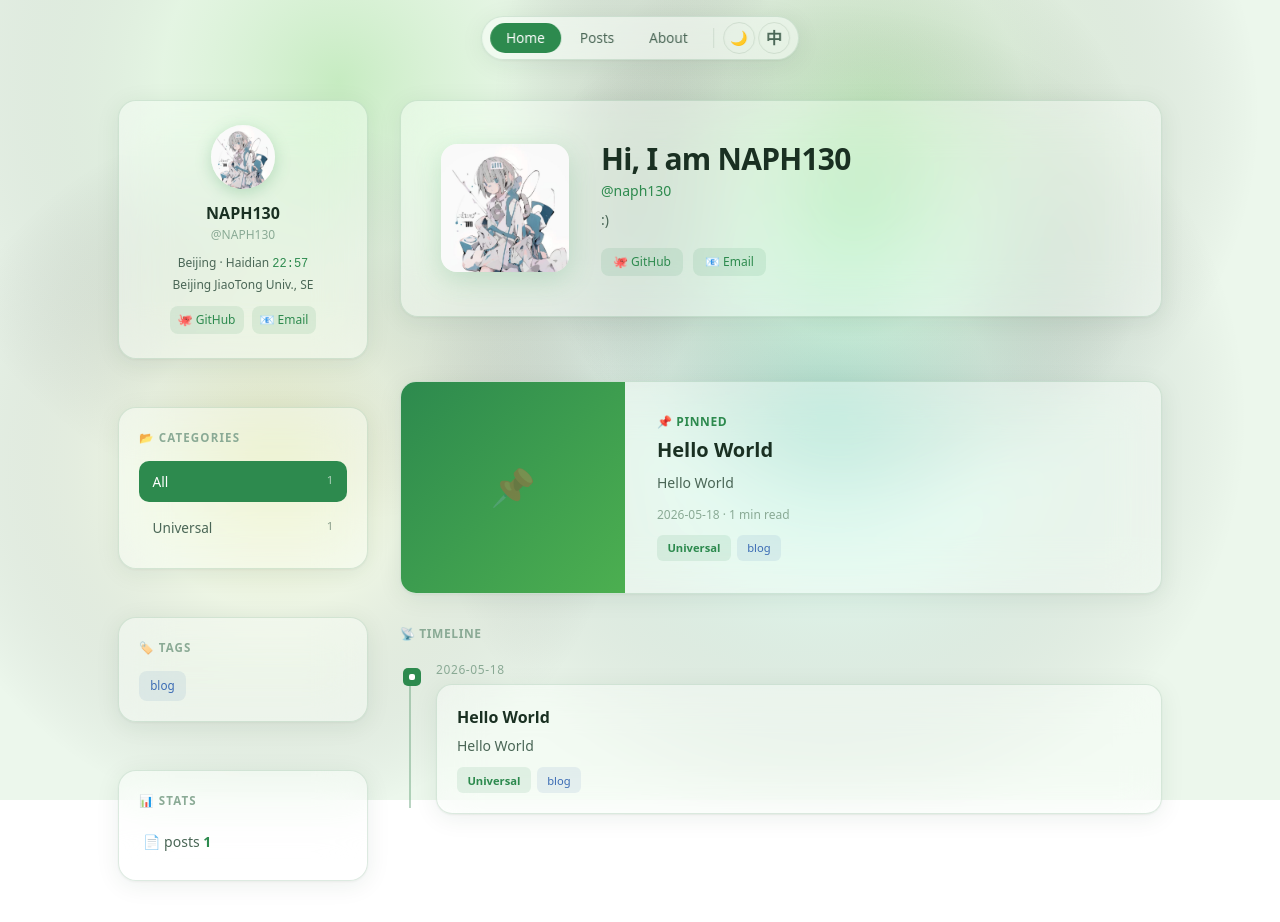
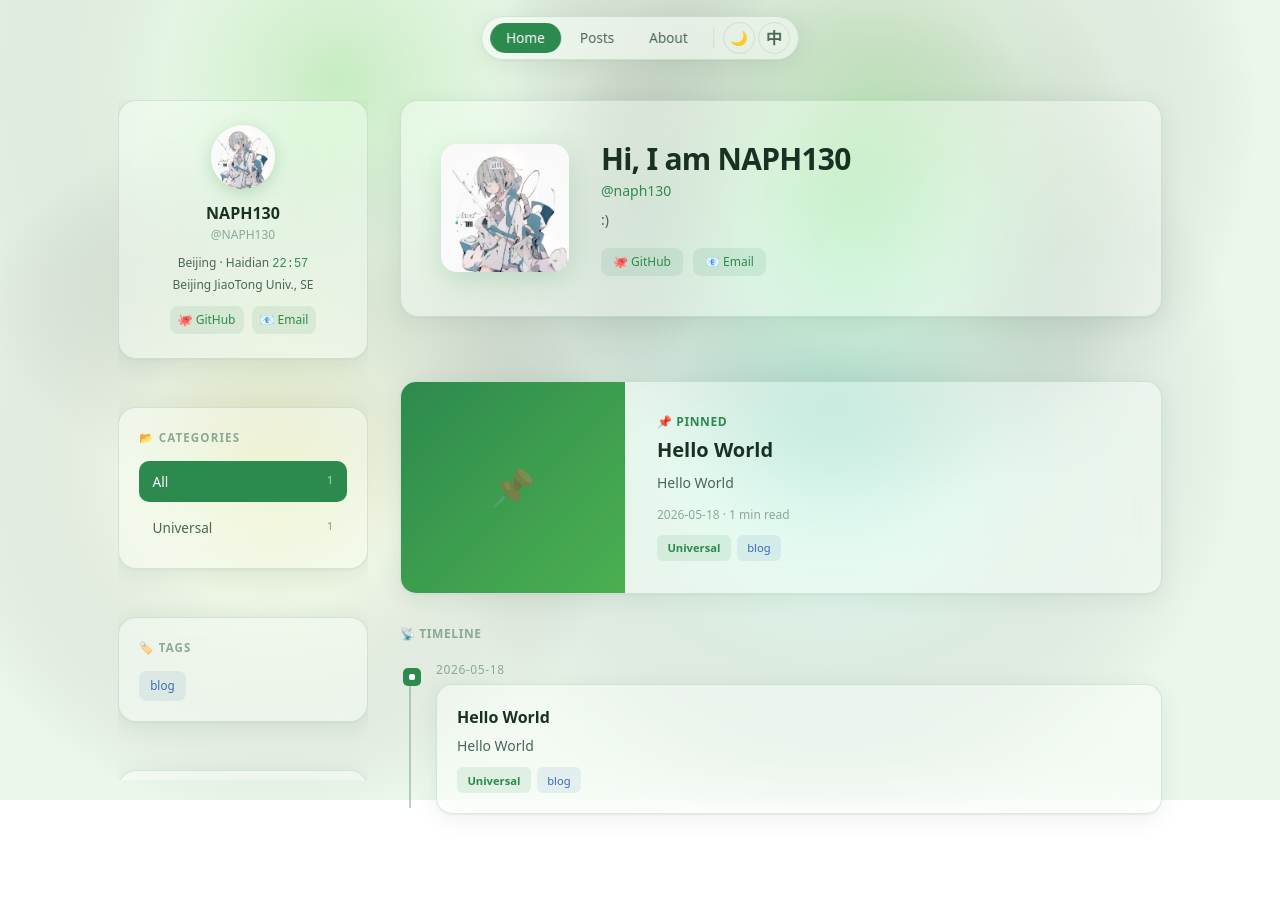
Before and after one commit to NAPHthalene130/naph130-blog, a Vue app: page /#/zh_cn/intro in a window 1280 px wide. Shown: the top 922 px of the page. Built offline with nearby package versions, Linux system fonts and the light colour scheme.

Commit message:
fix(侧栏): sticky 定位调整 top 值，增加 max-height+overflow-y 确保渲染可见

```diff
--- a/src/styles/main.css
+++ b/src/styles/main.css
@@ -97,20 +97,21 @@ body {
   width: 250px;
   flex-shrink: 0;
   position: sticky;
-  top: 100px;
+  top: 96px;
+  max-height: calc(100vh - 120px);
+  overflow-y: auto;
+  z-index: 10;
+}
+@media (max-width: 860px) {
+  .app-layout { flex-direction: column; }
+  .app-sidebar { width: 100%; position: static; max-height: none; overflow-y: visible; }
 }
 
 .app-content {
   flex: 1;
   min-width: 0;
-  /* 防止内容溢出 */
   word-break: break-word;
   overflow-wrap: break-word;
-}
-
-@media (max-width: 860px) {
-  .app-layout { flex-direction: column; }
-  .app-sidebar { width: 100%; position: static; }
 }
 
 /* ═══ 通用工具 ═══ */
```
